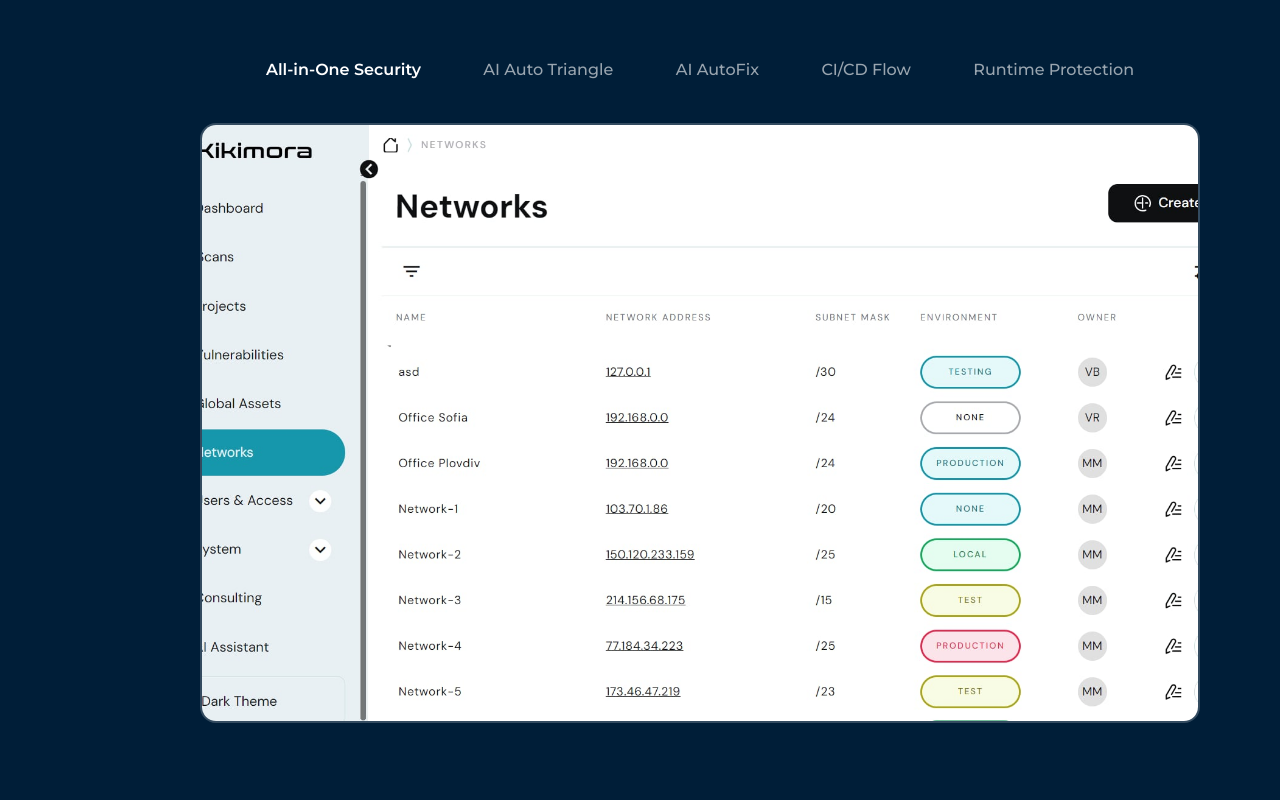
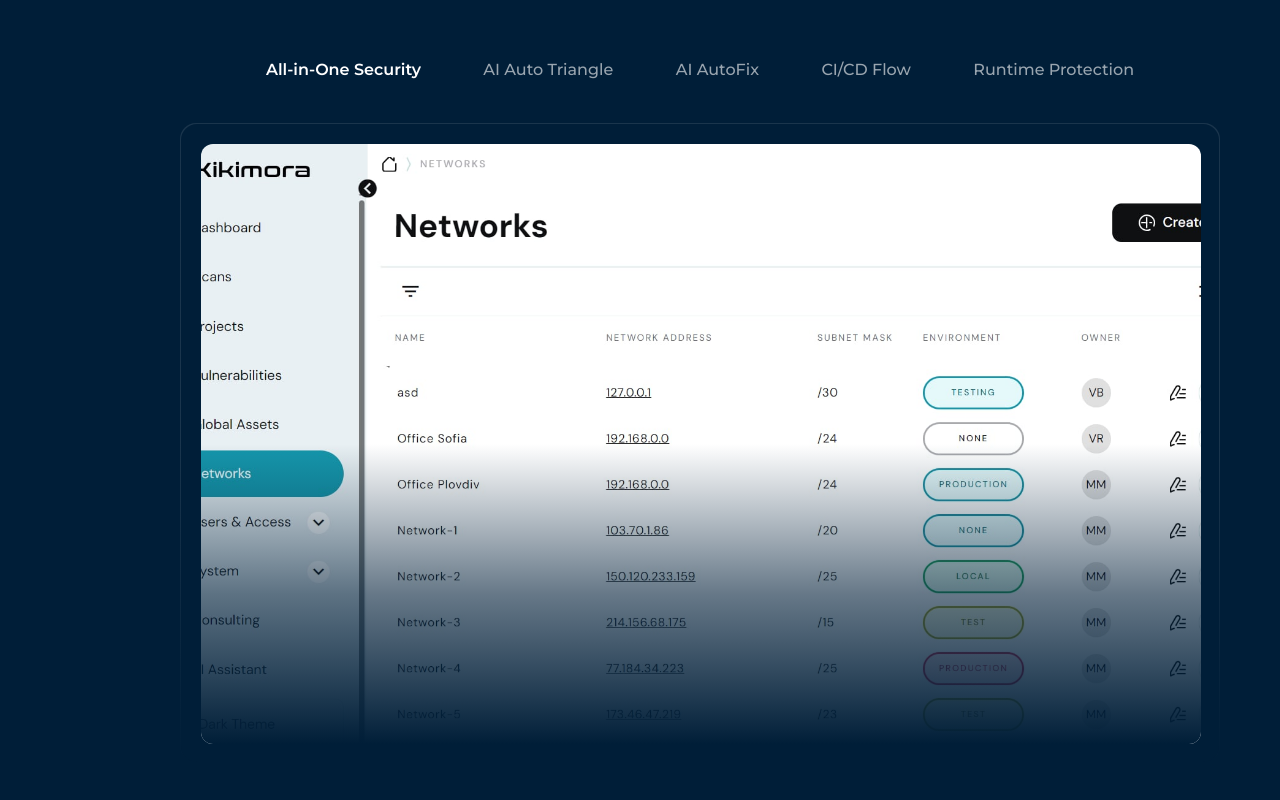
Before and after one commit to NikolaSirakov3/Kikimora-website, a React (Vite) app: page / in a window 1280 px wide. Shown: the part 1200-2000 px from the top of the page. Built offline with nearby package versions, Linux system fonts and the light colour scheme.

Commit message:
Refactor ImageSwitcher component to enhance visual presentation with gradient border and overlay; improve image display and interaction for a more engaging user experience.

```diff
--- a/src/components/home/ImageSwitcher.tsx
+++ b/src/components/home/ImageSwitcher.tsx
@@ -43,18 +43,24 @@ export function ImageSwitcher() {
           ))}
         </div>
 
-        {/* Image display with fixed dimensions and white border */}
-        <div className="w-[1000px] h-[600px] relative rounded-2xl border-2 border-white/20 overflow-hidden">
+        {/* Image display with gradient border effect */}
+        <div className="w-[1040px] h-[640px] relative rounded-2xl p-[1px] bg-gradient-to-b from-white/10 via-white/10 to-transparent">
+          <div className="w-full h-full p-5 rounded-2xl bg-[#001E38]">
+            <div className="w-[1000px] h-[600px] relative overflow-hidden rounded-xl">
               {imageOptions.map((option) => (
                 <img
                   key={option.id}
                   src={option.src}
                   alt={`Menu ${option.id}`}
-              className={`w-full h-full object-cover transition-opacity duration-300 absolute top-0 left-0 ${
+                  className={`w-full h-full object-cover transition-opacity duration-300 absolute top-0 left-0 rounded ${
                     selectedImage === option.id ? "opacity-100" : "opacity-0"
                   }`}
                 />
               ))}
+              {/* Gradient overlay */}
+              <div className="absolute bottom-0 left-0 w-full h-[300px] bg-gradient-to-t from-[#001E38] via-[#001E38]/60 to-transparent pointer-events-none" />
+            </div>
+          </div>
         </div>
       </div>
     </section>
```
Lines whose indentation alone changed are shown as unchanged.
